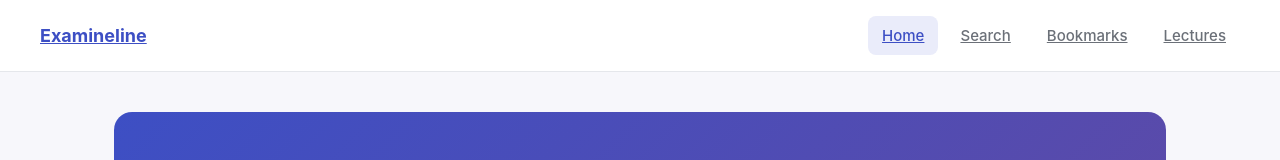
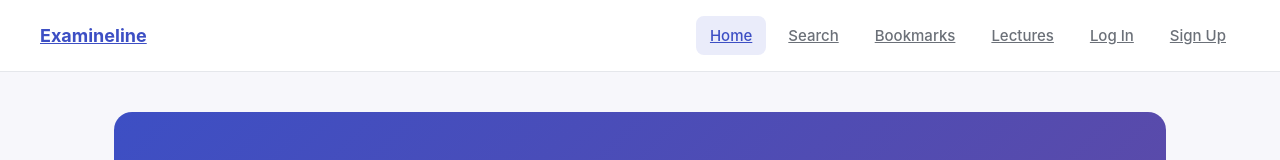
Before and after one commit to Gr8khan12/medical-reasoning-platform, a React (Vite) app: page / in a window 1280 px wide. Shown: the top 160 px of the page. Built offline with nearby package versions, Linux system fonts and the light colour scheme; no server answers; the database is empty.

Commit message:
Add auth state (AuthContext) and update NavBar with login/logout UI

```diff
--- a/src/components/NavBar.tsx
+++ b/src/components/NavBar.tsx
@@ -1,10 +1,19 @@
-import { Link, useLocation } from "react-router-dom";
+import { Link, useLocation, useNavigate } from "react-router-dom";
+import { useAuth } from "../lib/AuthContext";
+import { supabase } from "../lib/supabaseClient";
 
 function NavBar() {
   const location = useLocation();
+  const navigate = useNavigate();
+  const { session } = useAuth();
 
   function isActive(path: string) {
     return location.pathname === path ? "nav-item active" : "nav-item";
+  }
+
+  async function handleLogout() {
+    await supabase.auth.signOut();
+    navigate("/");
   }
 
   return (
@@ -15,6 +24,20 @@ function NavBar() {
         <Link to="/search" className={isActive("/search")}>Search</Link>
         <Link to="/bookmarks" className={isActive("/bookmarks")}>Bookmarks</Link>
         <Link to="/lectures" className={isActive("/lectures")}>Lectures</Link>
+
+        {session ? (
+          <>
+            <span className="nav-item text-secondary">{session.user.email}</span>
+            <button onClick={handleLogout} className="nav-item" style={{ background: "none", border: "none", cursor: "pointer" }}>
+              Log Out
+            </button>
+          </>
+        ) : (
+          <>
+            <Link to="/login" className={isActive("/login")}>Log In</Link>
+            <Link to="/signup" className={isActive("/signup")}>Sign Up</Link>
+          </>
+        )}
       </div>
     </div>
   );
--- /dev/null
+++ b/src/lib/AuthContext.tsx
@@ -0,0 +1,38 @@
+import { createContext, useContext, useEffect, useState, ReactNode } from "react";
+import { supabase } from "./supabaseClient";
+import type { Session } from "@supabase/supabase-js";
+
+const AuthContext = createContext<{ session: Session | null; loading: boolean }>({
+  session: null,
+  loading: true,
+});
+
+export function AuthProvider({ children }: { children: ReactNode }) {
+  const [session, setSession] = useState<Session | null>(null);
+  const [loading, setLoading] = useState(true);
+
+  useEffect(() => {
+    supabase.auth.getSession().then(({ data }) => {
+      setSession(data.session);
+      setLoading(false);
+    });
+
+    const { data: listener } = supabase.auth.onAuthStateChange((_event, session) => {
+      setSession(session);
+    });
+
+    return () => {
+      listener.subscription.unsubscribe();
+    };
+  }, []);
+
+  return (
+    <AuthContext.Provider value={{ session, loading }}>
+      {children}
+    </AuthContext.Provider>
+  );
+}
+
+export function useAuth() {
+  return useContext(AuthContext);
+}
```
Also changed, not shown: src/main.tsx (+5 -2 lines).
